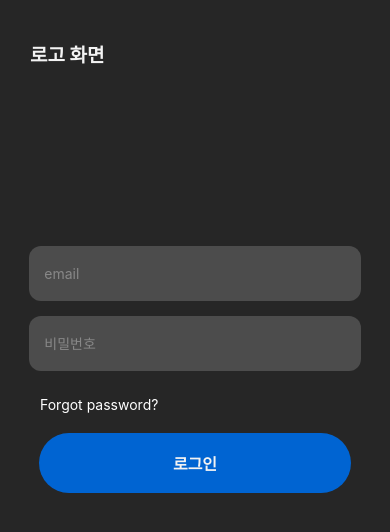
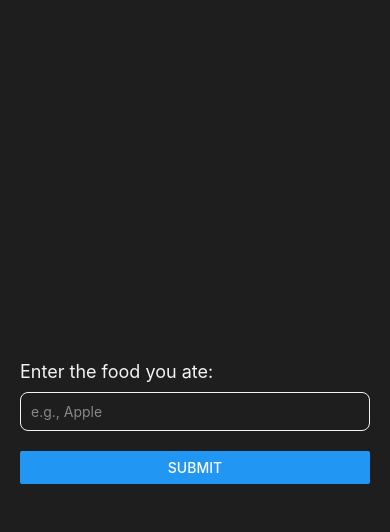
Before and after one commit to slllldka/2024_Fall_Capstone, a React Native app in the folder fn/: screen /FoodInput in a window 390 px wide. Shown: the top 532 px of the page. Built offline with nearby package versions, Linux system fonts and the light colour scheme.

Commit message:
feat(main): make ate input page

```diff
--- a/fn/App.tsx
+++ b/fn/App.tsx
@@ -4,7 +4,8 @@ import {createStackNavigator} from '@react-navigation/stack';
 import Login from './src/auth/pages/Login';
 import Register from './src/auth/pages/Register';
 import ChatRoom from './src/chat/ChatRoom';
-import Main from './src/Main';
+import Main from './src/mainpage/Main.tsx';
+import FoodInput from './src/mainpage/FoodInput.tsx';
 
 const Stack = createStackNavigator();
 
@@ -16,6 +17,7 @@ function App() {
         <Stack.Screen name='Register' component={Register} options={{headerShown: false}} />
         <Stack.Screen name='Main' component={Main} options={{headerShown: false}} />
         <Stack.Screen name='ChatRoom' component={ChatRoom} options={{headerShown: false}} />
+        <Stack.Screen name='FoodInput' component={FoodInput} options={{headerShown: false}} />
       </Stack.Navigator>
     </NavigationContainer>
   );
--- /dev/null
+++ b/fn/src/mainpage/FoodInput.tsx
@@ -0,0 +1,62 @@
+import React, {useState} from 'react';
+import {View, TextInput, Button, StyleSheet, Text} from 'react-native';
+import {useNavigation} from '@react-navigation/native';
+
+export default function FoodInput(): React.ReactElement {
+  const navigator = useNavigation();
+  const [food, setFood] = useState('');
+
+  const handleSubmit = () => {
+    navigator.navigate('Main');
+    // fetch('/food/select_food', {
+    //   method: 'POST',
+    //   headers: {
+    //     'Content-Type': 'application/json',
+    //   },
+    //   body: JSON.stringify({food}),
+    // })
+    //   .then(response => response.json())
+    //   .then(data => {
+    //     console.log('Food submitted:', data);
+    //   })
+    //   .catch(error => {
+    //     console.error('Error:', error);
+    //   });
+  };
+
+  return (
+    <View style={styles.container}>
+      <Text style={styles.label}>Enter the food you ate:</Text>
+      <TextInput
+        style={styles.input}
+        value={food}
+        onChangeText={setFood}
+        placeholder='e.g., Apple'
+        placeholderTextColor='#888'
+      />
+      <Button title='Submit' onPress={handleSubmit} />
+    </View>
+  );
+}
+
+const styles = StyleSheet.create({
+  container: {
+    flex: 1,
+    justifyContent: 'center',
+    padding: 20,
+    backgroundColor: '#1e1e1e',
+  },
+  label: {
+    color: '#f3f3f3',
+    fontSize: 18,
+    marginBottom: 10,
+  },
+  input: {
+    borderWidth: 1,
+    borderColor: '#f3f3f3',
+    padding: 10,
+    color: '#ffffff',
+    marginBottom: 20,
+    borderRadius: 8,
+  },
+});
--- a/fn/src/Main.tsx
+++ b/fn/src/mainpage/Main.tsx
@@ -2,6 +2,7 @@ import React from 'react';
 import {View, Text, StyleSheet, TouchableOpacity, SafeAreaView} from 'react-native';
 import {useNavigation} from '@react-navigation/native';
 import Icon from 'react-native-vector-icons/Ionicons';
+import FoodInput from './FoodInput.tsx';
 
 export default function Main(): React.ReactElement {
   const navigation = useNavigation();
@@ -11,20 +12,21 @@ export default function Main(): React.ReactElement {
       {/* Header */}
       <View style={styles.header}>
         <TouchableOpacity onPress={() => navigation.goBack()} style={styles.headerButton}>
-          {/*<Icon name='arrow-back' size={24} color='#ffffff' />*/}
-          <Text style={styles.userText}>Back</Text>
+          <Icon name='arrow-back' size={24} color='#ffffff' />
         </TouchableOpacity>
         <Text style={styles.headerTitle}>FLEX Coach</Text>
-        <TouchableOpacity onPress={() => navigation.navigate('Profile')} style={styles.userText}>
-          {/*<Icon name='person-circle' size={24} color='#ffffff' />*/}
-          <Text style={styles.headerTitle}>Profile</Text>
+        <TouchableOpacity
+          onPress={() => navigation.navigate('Profile')}
+          style={styles.headerButton}
+        >
+          <Icon name='person-circle' size={24} color='#ffffff' />
         </TouchableOpacity>
       </View>
 
       {/* Box field */}
       <View style={styles.container}>
         <View style={styles.boxRow}>
-          <TouchableOpacity onPress={() => navigation.navigate('ChatRoom')} style={styles.inbox}>
+          <TouchableOpacity onPress={() => navigation.navigate('FoodInput')} style={styles.inbox}>
             <Text style={styles.userText}>IF You ate something?</Text>
           </TouchableOpacity>
           <TouchableOpacity onPress={() => navigation.navigate('ChatRoom')} style={styles.inbox}>
```
Also changed, not shown: fn/src/chart/ChartPage.tsx (added), fn/src/exercise/WorkoutRecommend.tsx (added).
